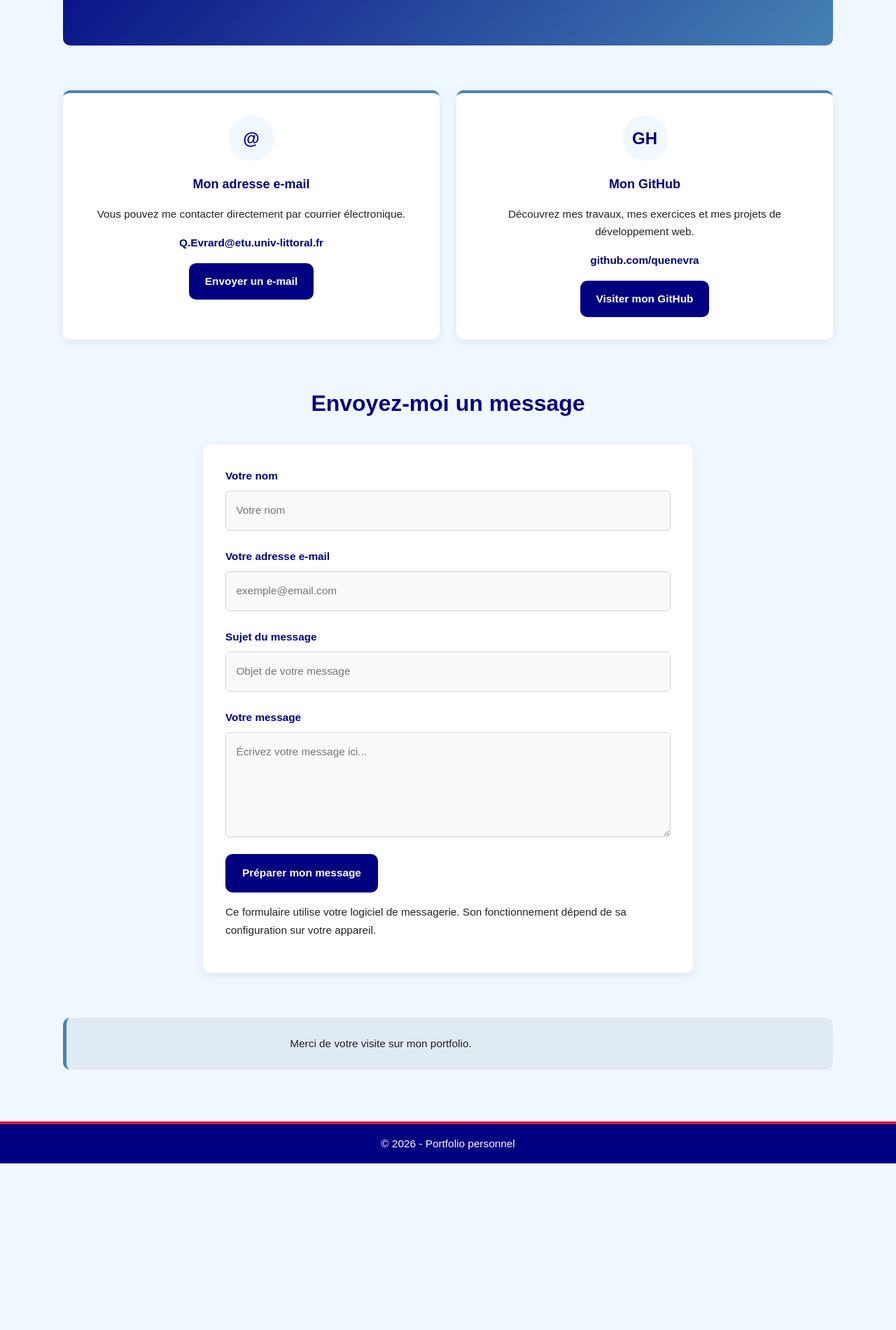
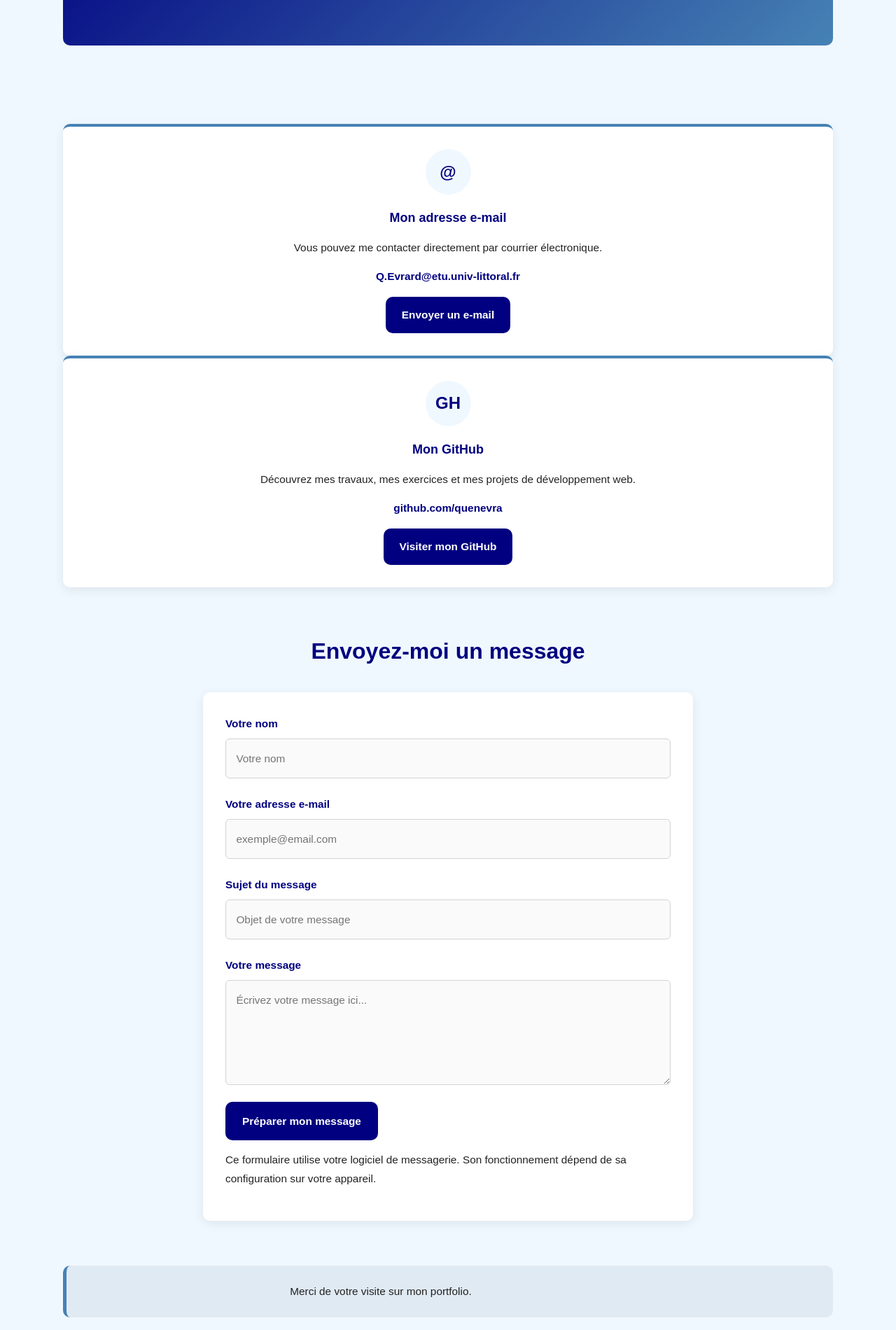
Before and after one commit to quenevra/deust-26-28, a website: page contact.html in a window 1280 px wide. Shown: the part 440-2340 px from the top of the page at 70% size. Before the commit the page ends 2102 px from the top, so only its background shows below. Drawn offline with Linux system fonts and the light colour scheme.

Commit message:
14 commit vérification Projets.css github

```diff
--- a/contact.html
+++ b/contact.html
@@ -60,7 +60,7 @@
 
         <p>Voici les différents moyens de me contacter.</p>
       </section>
-      <section class="grille-contact">
+      <div class="grille-contact"></div>
       <article class="carte-contact">
         <div class="icone-contact">@</div>
 
@@ -108,7 +108,6 @@
           Visiter mon GitHub
         </a>
       </article>
-      </section>
       <section class="section-formulaire">
         <h2>Envoyez-moi un message</h2>
 
@@ -177,9 +176,9 @@
           </p>
         </form>
       </section>
-      <section class="info-contact">
+      <div class="info-contact">
         <p>Merci de votre visite sur mon portfolio.</p>
-      </section>
+      </div>
     </main>
     <footer>
       <div class="conteneur">
```
Also changed, not shown: Projets.html (+1 -1 lines). Lines whose indentation alone changed are shown as unchanged.
